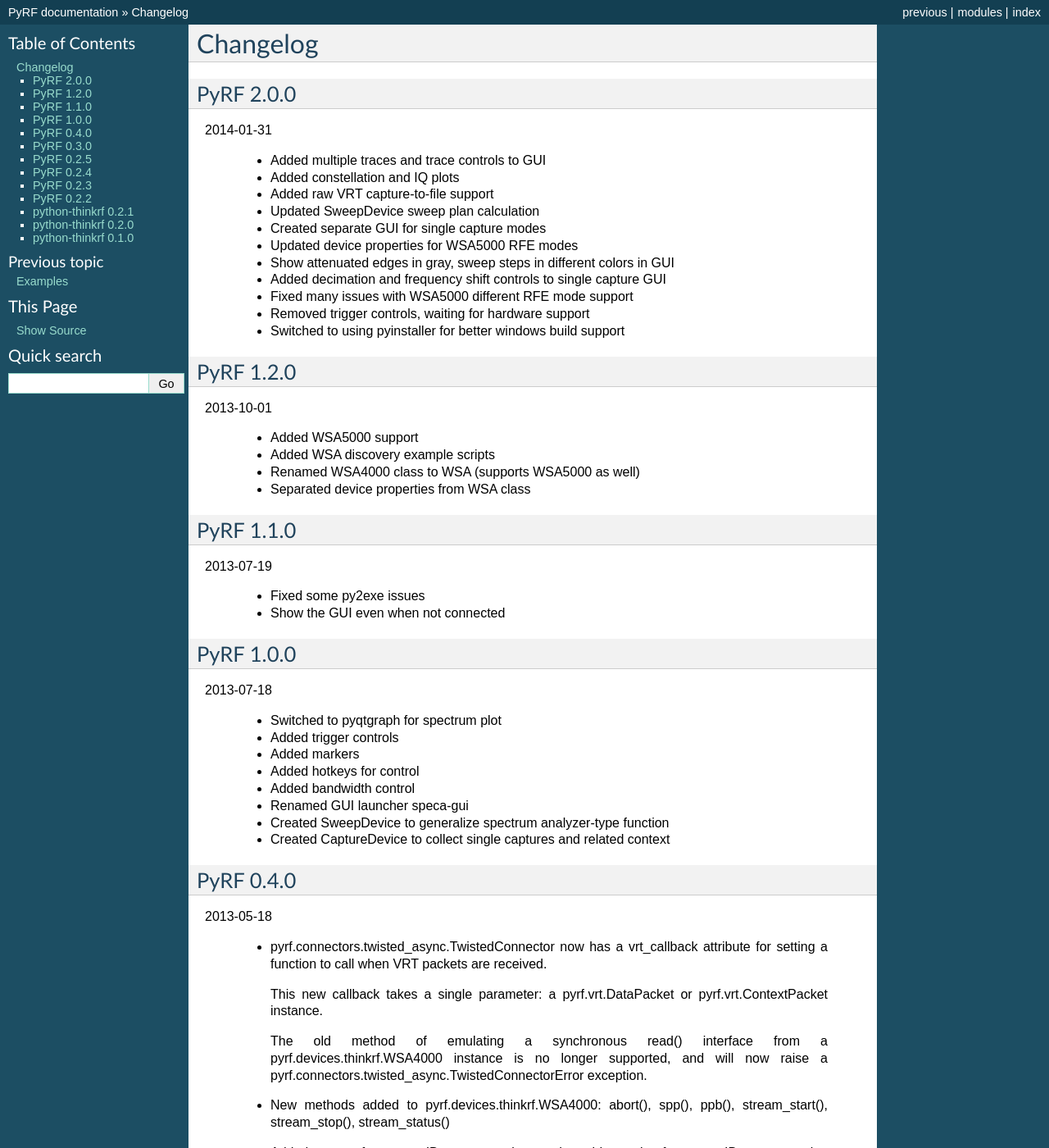
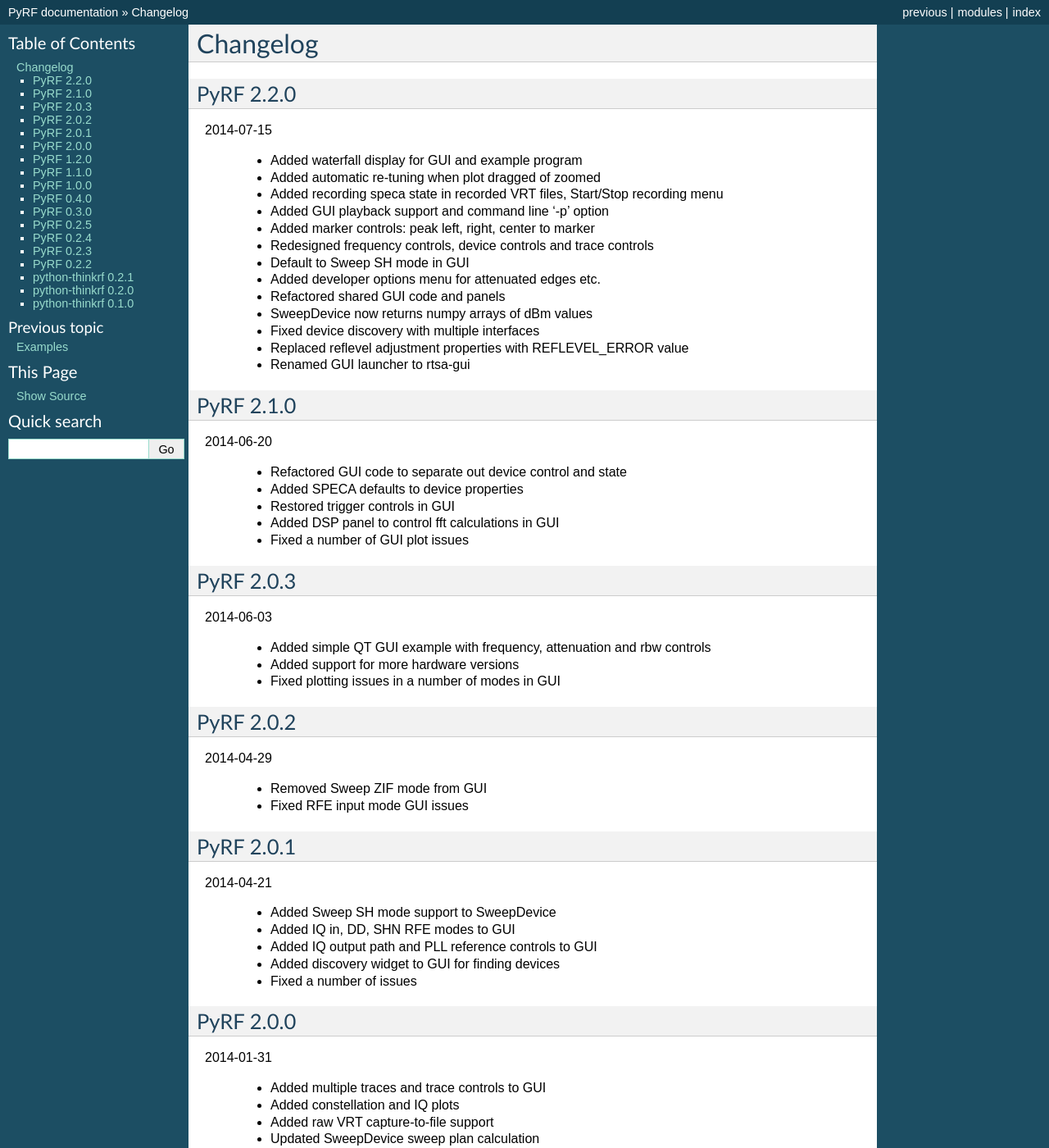
Before and after one commit to pyrf/pyrf, a Sphinx documentation site: the page built from docs/changelog.rst, in a window 1280 px wide and 1400 px high. Shown: the whole window at 82% size. Built offline with Sphinx 7.4.7, drawn with Linux system fonts in a browser that asks for light colours.

Commit message:
changes up to 2.2.0

```diff
--- a/docs/changelog.rst
+++ b/docs/changelog.rst
@@ -1,6 +1,89 @@
 
 Changelog
 ---------
+
+
+PyRF 2.2.0
+==========
+
+2014-07-15
+
+ * Added waterfall display for GUI and example program
+
+ * Added automatic re-tuning when plot dragged of zoomed
+
+ * Added recording speca state in recorded VRT files, Start/Stop recording
+   menu
+
+ * Added GUI playback support and command line '-p' option
+
+ * Added marker controls: peak left, right, center to marker
+
+ * Redesigned frequency controls, device controls and trace controls
+
+ * Default to Sweep SH mode in GUI
+
+ * Added developer options menu for attenuated edges etc.
+
+ * Refactored shared GUI code and panels
+
+ * SweepDevice now returns numpy arrays of dBm values
+
+ * Fixed device discovery with multiple interfaces
+
+ * Replaced reflevel adjustment properties with REFLEVEL_ERROR value
+
+ * Renamed GUI launcher to rtsa-gui
+
+PyRF 2.1.0
+==========
+
+2014-06-20
+
+ * Refactored GUI code to separate out device control and state
+
+ * Added SPECA defaults to device properties
+
+ * Restored trigger controls in GUI
+
+ * Added DSP panel to control fft calculations in GUI
+
+ * Fixed a number of GUI plot issues
+
+PyRF 2.0.3
+==========
+
+2014-06-03
+
+ * Added simple QT GUI example with frequency, attenuation and rbw controls
+
+ * Added support for more hardware versions
+
+ * Fixed plotting issues in a number of modes in GUI
+
+PyRF 2.0.2
+==========
+
+2014-04-29
+
+ * Removed Sweep ZIF mode from GUI
+
+ * Fixed RFE input mode GUI issues
+
+PyRF 2.0.1
+==========
+
+2014-04-21
+
+ * Added Sweep SH mode support to SweepDevice
+
+ * Added IQ in, DD, SHN RFE modes to GUI
+
+ * Added IQ output path and PLL reference controls to GUI
+
+ * Added discovery widget to GUI for finding devices
+
+ * Fixed a number of issues
 
 PyRF 2.0.0
 ==========
```
